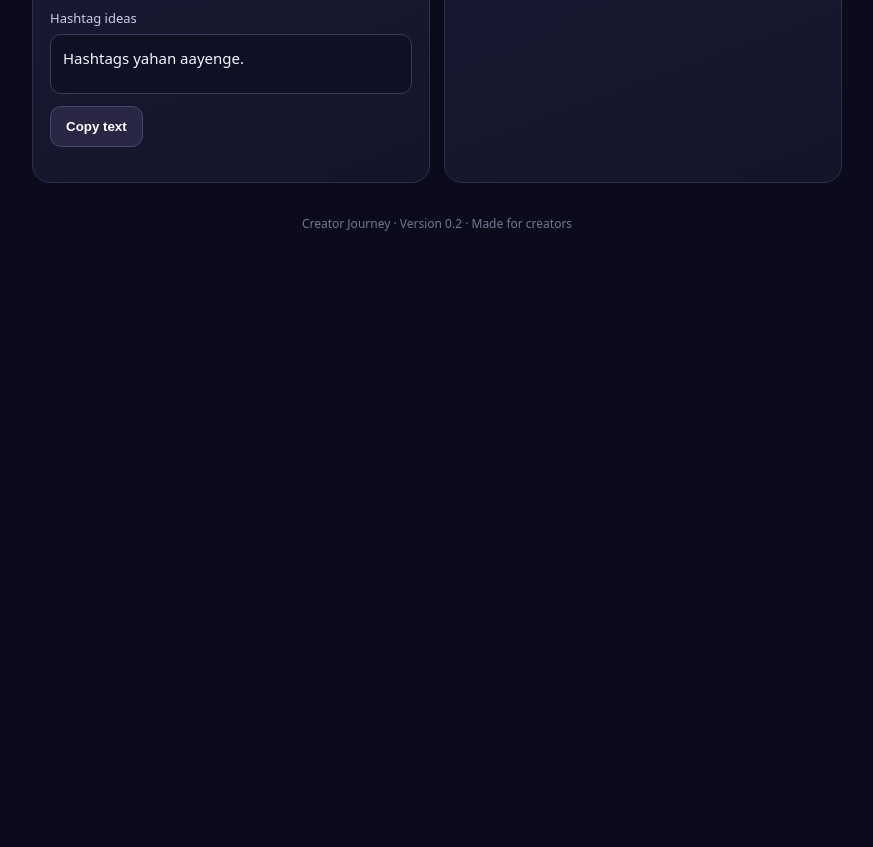
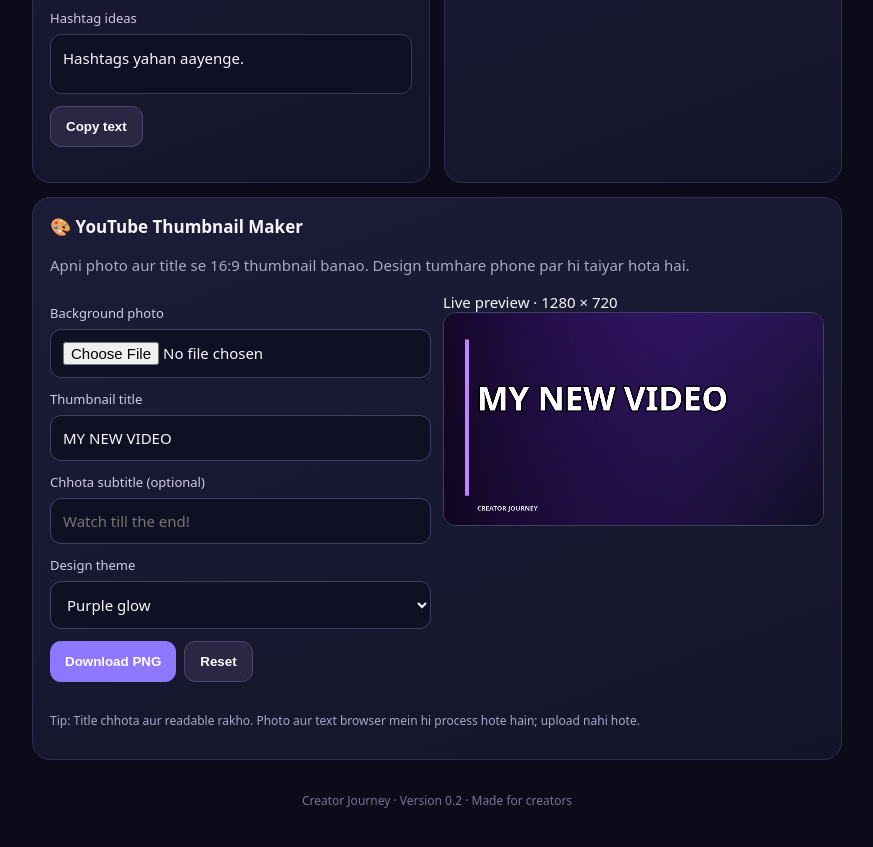
Before and after one commit to marvelnam0-ctrl/Creator-journey, a plain HTML site: page index.html in a window 1280 px wide. Shown: the part 1045-1892 px from the top of the page, without its empty margins (203-1076 px from the left). Before the commit the page ends 1315 px from the top, so only its background shows below. Drawn offline with Linux system fonts and the light colour scheme.

Commit message:
Add working YouTube thumbnail maker

```diff
--- a/index.html
+++ b/index.html
@@ -21,6 +21,11 @@ button{border:0;border-radius:11px;padding:12px 15px;background:var(--accent);co
 .note{font-size:12px;color:#aaa9c7;line-height:1.5;margin-top:12px}.status{font-size:12px;color:#bdb4ff;min-height:18px}
 footer{text-align:center;color:#777693;font-size:12px;padding:18px}
 @media(max-width:620px){.grid{grid-template-columns:1fr}.wrap{padding:16px}}
+
+.thumb-grid{display:grid;grid-template-columns:1fr 1fr;gap:12px}
+.thumb-preview{width:100%;aspect-ratio:16/9;background:#101024;border:1px solid #414064;border-radius:13px;overflow:hidden}
+.thumb-preview canvas{width:100%;height:100%;display:block}
+@media(max-width:620px){.thumb-grid{grid-template-columns:1fr}}
 </style>
 </head>
 <body>
@@ -52,6 +57,23 @@ footer{text-align:center;color:#777693;font-size:12px;padding:18px}
 <p class="note">Abhi ye starter version hai. Advanced AI, video export aur social posting baad ke versions mein add honge.</p>
 </section>
 </div>
+
+<section class="card">
+<h2>🎨 YouTube Thumbnail Maker</h2>
+<p class="muted">Apni photo aur title se 16:9 thumbnail banao. Design tumhare phone par hi taiyar hota hai.</p>
+<div class="thumb-grid">
+<div>
+<div class="field"><label for="thumbPhoto">Background photo</label><input id="thumbPhoto" type="file" accept="image/*"></div>
+<div class="field"><label for="thumbTitle">Thumbnail title</label><input id="thumbTitle" maxlength="48" value="MY NEW VIDEO"></div>
+<div class="field"><label for="thumbSub">Chhota subtitle (optional)</label><input id="thumbSub" maxlength="70" placeholder="Watch till the end!"></div>
+<div class="field"><label for="thumbTheme">Design theme</label><select id="thumbTheme"><option value="purple">Purple glow</option><option value="orange">Sunset orange</option><option value="blue">Electric blue</option><option value="green">Fresh green</option></select></div>
+<div class="actions"><button id="thumbDownload">Download PNG</button><button class="alt" id="thumbReset">Reset</button></div>
+<div class="status" id="thumbStatus" aria-live="polite"></div>
+</div>
+<div><label>Live preview · 1280 × 720</label><div class="thumb-preview"><canvas id="thumbCanvas" width="1280" height="720"></canvas></div></div>
+</div>
+<p class="note">Tip: Title chhota aur readable rakho. Photo aur text browser mein hi process hote hain; upload nahi hote.</p>
+</section>
 <footer>Creator Journey · Version 0.2 · Made for creators</footer>
 </div>
 <script>
@@ -61,5 +83,32 @@ function generate(){const topic=document.querySelector('#topic').value.trim()||'
 document.querySelector('#make').addEventListener('click',generate);
 document.querySelector('#copy').addEventListener('click',async()=>{const t=document.querySelector('#caption').textContent+'\n\n'+document.querySelector('#tags').textContent;try{await navigator.clipboard.writeText(t);document.querySelector('#status').textContent='Copied!';}catch(e){document.querySelector('#status').textContent='Text select karke copy kar lo.';}});
 if('serviceWorker' in navigator && location.protocol.startsWith('http'))navigator.serviceWorker.register('./sw.js').catch(()=>{});
+
+const thumbCanvas=document.querySelector('#thumbCanvas'),thumbCtx=thumbCanvas.getContext('2d');
+const thumbPhoto=document.querySelector('#thumbPhoto'),thumbTitle=document.querySelector('#thumbTitle'),thumbSub=document.querySelector('#thumbSub'),thumbTheme=document.querySelector('#thumbTheme');
+let thumbImage=null;
+const thumbColors={purple:['#6d28d9','#c084fc'],orange:['#ea580c','#facc15'],blue:['#075985','#38bdf8'],green:['#166534','#86efac']};
+function drawThumb(){
+ const w=1280,h=720,ctx=thumbCtx,colors=thumbColors[thumbTheme.value];
+ ctx.clearRect(0,0,w,h);
+ if(thumbImage){const scale=Math.max(w/thumbImage.width,h/thumbImage.height),iw=thumbImage.width*scale,ih=thumbImage.height*scale;ctx.drawImage(thumbImage,(w-iw)/2,(h-ih)/2,iw,ih);}
+ else {const g=ctx.createLinearGradient(0,0,w,h);g.addColorStop(0,colors[0]);g.addColorStop(1,'#111027');ctx.fillStyle=g;ctx.fillRect(0,0,w,h);}
+ const shade=ctx.createLinearGradient(0,0,w,0);shade.addColorStop(0,'rgba(0,0,0,.82)');shade.addColorStop(.62,'rgba(0,0,0,.28)');shade.addColorStop(1,'rgba(0,0,0,.08)');ctx.fillStyle=shade;ctx.fillRect(0,0,w,h);
+ ctx.fillStyle=colors[1];ctx.fillRect(70,90,14,530);
+ const title=thumbTitle.value.trim()||'MY NEW VIDEO';let size=112;ctx.font='900 '+size+'px system-ui, sans-serif';
+ while(ctx.measureText(title).width>1020&&size>48){size-=4;ctx.font='900 '+size+'px system-ui, sans-serif';}
+ ctx.textAlign='left';ctx.textBaseline='middle';ctx.lineJoin='round';ctx.lineWidth=12;ctx.strokeStyle='rgba(0,0,0,.65)';ctx.fillStyle='#fff';
+ const words=title.toUpperCase().split(' ');let lines=[],line='';
+ for(const word of words){const test=line?line+' '+word:word;if(ctx.measureText(test).width>1020&&line){lines.push(line);line=word;}else line=test;}if(line)lines.push(line);
+ const lineHeight=size*1.08;const total=lines.length*lineHeight;let y=360-total/2;
+ lines.slice(0,3).forEach(t=>{ctx.strokeText(t,112,y);ctx.fillText(t,112,y);y+=lineHeight;});
+ if(thumbSub.value.trim()){ctx.font='700 38px system-ui, sans-serif';ctx.fillStyle=colors[1];ctx.fillText(thumbSub.value.trim().slice(0,70),114,610);}
+ ctx.fillStyle='rgba(255,255,255,.88)';ctx.font='700 22px system-ui,sans-serif';ctx.fillText('CREATOR JOURNEY',112,665);
+}
+[thumbTitle,thumbSub,thumbTheme].forEach(el=>el.addEventListener('input',drawThumb));
+thumbPhoto.addEventListener('change',()=>{const file=thumbPhoto.files&&thumbPhoto.files[0];if(!file)return;if(!file.type.startsWith('image/')){document.querySelector('#thumbStatus').textContent='Please choose an image.';return;}const reader=new FileReader();reader.onload=()=>{const im=new Image();im.onload=()=>{thumbImage=im;drawThumb();document.querySelector('#thumbStatus').textContent='Photo added!';};im.src=reader.result;};reader.readAsDataURL(file);});
+document.querySelector('#thumbDownload').addEventListener('click',()=>{drawThumb();const a=document.createElement('a');a.download='creator-journey-thumbnail.png';a.href=thumbCanvas.toDataURL('image/png');a.click();document.querySelector('#thumbStatus').textContent='Thumbnail downloaded!';});
+document.querySelector('#thumbReset').addEventListener('click',()=>{thumbPhoto.value='';thumbTitle.value='MY NEW VIDEO';thumbSub.value='';thumbTheme.value='purple';thumbImage=null;drawThumb();document.querySelector('#thumbStatus').textContent='Reset complete.';});
+drawThumb();
 </script>
 </body></html>
```
